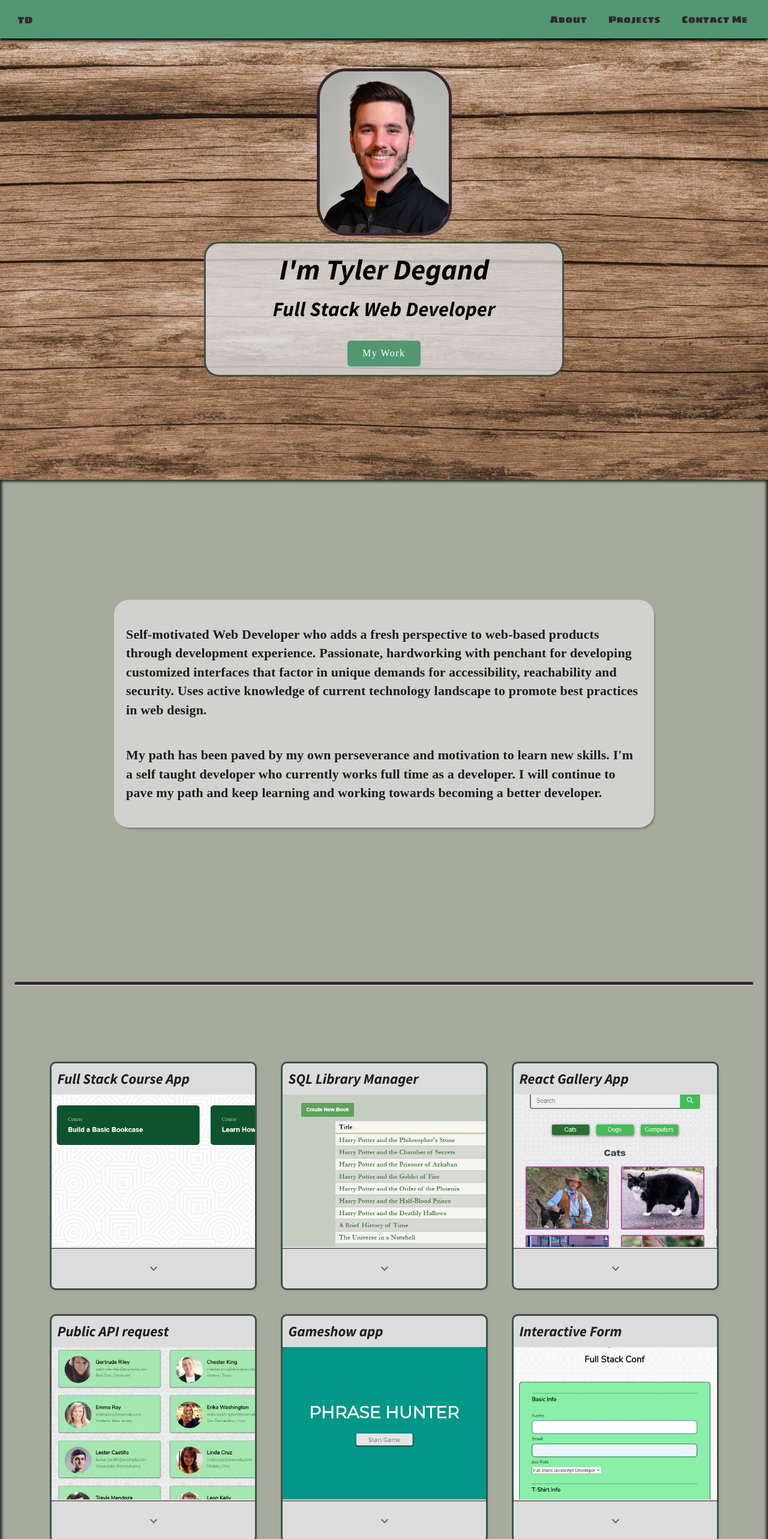
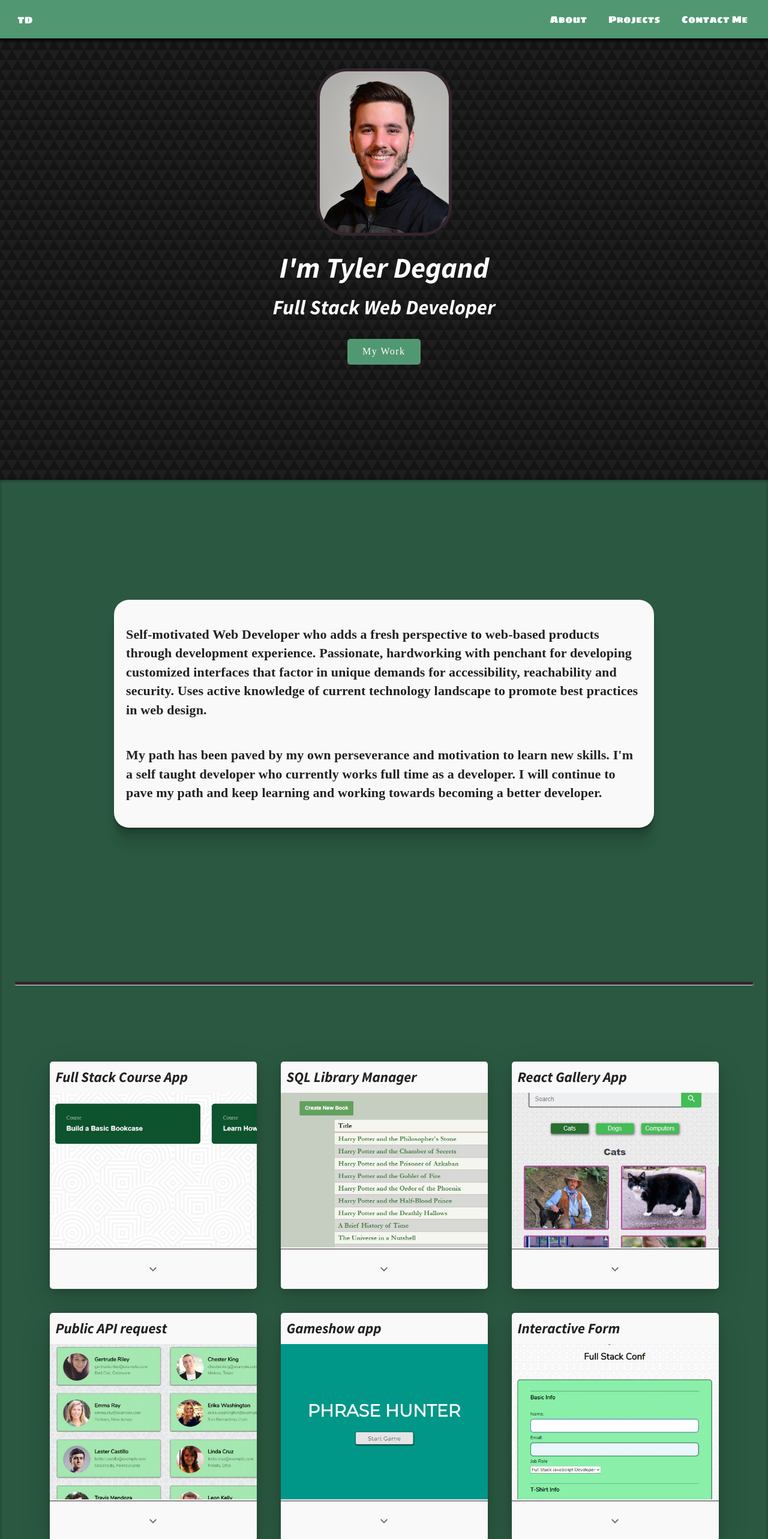
Before and after one commit to tdegand/React-Portfolio, a React (Create React App) app: page / in a window 1280 px wide. Shown: the top 2566 px of the page at 60% size. Built offline with nearby package versions, Linux system fonts and the light colour scheme; a web font is replaced by a local one.

Commit message:
making a bunch of changes

```diff
--- a/src/components/about.js
+++ b/src/components/about.js
@@ -18,9 +18,10 @@ const useStyles = makeStyles(() => ({
 		fontWeight: "bold",
 		fontSize: "22px",
 		padding: '20px',
-		backgroundColor: 'rgba(220,220,220, 0.8)',
+		backgroundColor: '#f9f9f9',
 		borderRadius: '25px',
-		boxShadow: '3px 4px 4px -3px #5d5d5d'
+		boxShadow: 'rgba(0, 0, 0, 0.09) 0px 2px 1px, rgba(0, 0, 0, 0.09) 0px 4px 2px, rgba(0, 0, 0, 0.09) 0px 8px 4px, rgba(0, 0, 0, 0.09) 0px 16px 8px, rgba(0, 0, 0, 0.09) 0px 32px 16px'
+
 	},
 }));
 
--- a/src/components/home.js
+++ b/src/components/home.js
@@ -12,7 +12,7 @@ import NavBar from './nav';
 import MainContent from './maincontent';
 import About from './about';
 import Footer from './footer';
-import Image from '../images/wood.jpg';
+import Image from '../images/dark-triangles.png';
 import Headshot from '../images/Tyler.jpg';
 
 
@@ -24,8 +24,6 @@ const useStyles = makeStyles((theme) => ({
 		height: window.innerHeight,
 		minHeight: '700px',
 		backgroundImage: `url(${Image})`,
-		backgroundSize: 'cover',
-		backgroundRepeat: 'no-repeat',
 		padding: theme.spacing(8, 0, 6),
 	},
 	headerButtons: {
@@ -33,11 +31,11 @@ const useStyles = makeStyles((theme) => ({
 	},
 	main: {
 		height: 'maxContent',
-		backgroundColor: '#a6ab9b',
-		boxShadow: 'inset 0px 0px 4px 3px rgb(0 0 0 / 80%)'
+		backgroundColor: '#2a5840',
+		boxShadow: 'rgb(0 0 0 / 30%) 0px 2px 4px 0px inset'
 	},
 	text: {
-		color: '#000000',
+		color: '#fff',
 		fontFamily: 'Source Sans Pro, sans-serif'
 	},
 	headerCon: {
@@ -97,9 +95,9 @@ const Home = () => {
 				<div ref={top} className={classes.header}>
 					<Grid container={true} justify='center' alignContent='space-between' className={classes.headerCon}>
 						<Grid container={true} justify='center'>
-							<img className={`headshot animate__animated animate__slideInRight animate__slow	1s`} src={Headshot} alt="Tyler Degand" ></img>
+							<img className={`headshot`} src={Headshot} alt="Tyler Degand" ></img>
 						</Grid>
-						<Grid item={true} className={`textBox animate__animated animate__slideInLeft animate__slow 1s`} >
+						<Grid item={true} className={`textBox`} >
 							<Typography
 								className={classes.text}
 								component="h1"
--- a/src/components/projectCards.js
+++ b/src/components/projectCards.js
@@ -39,10 +39,10 @@ const useStyles = makeStyles((theme) => ({
         position: 'relative',
         width: 345,
         margin: '20px',
-        backgroundColor: '#dcdcdc',
-        borderRadius: '10px',
-        border: 'solid 3px #3B5249',
-        boxShadow: '3px 4px 4px -3px #969696',
+        backgroundColor: '#f9f9f9',
+        borderRadius: '5px',
+        border: 'none',
+        boxShadow: 'rgb(17 17 26 / 10%) 0px 4px 16px, rgb(17 17 26 / 10%) 0px 8px 24px, rgb(17 17 26 / 10%) 0px 16px 56px',
     },
     expandedImg: {
         width: '100%',
--- a/src/styles/index.css
+++ b/src/styles/index.css
@@ -17,7 +17,7 @@
 
 .navBar {
 	background-color: #519872 !important;
-    color: #34252F !important;
+    color: #ffffff !important;
 	padding: 0 !important;
 }
 
@@ -53,11 +53,8 @@
 }
 
 .textBox {
-	background-color: rgba(220,220,220, 0.8);
 	padding: 15px;
 	margin-top: 10px !important;
-	border-radius: 25px;
-	border: solid 3px #3B5249;
 	width: 65%;
 	min-width: 255px;
 	max-width: 600px;
```
Also changed, not shown: src/images/dark-triangles.png (added), 1 other file (tests, documents, lock files or other folders).
